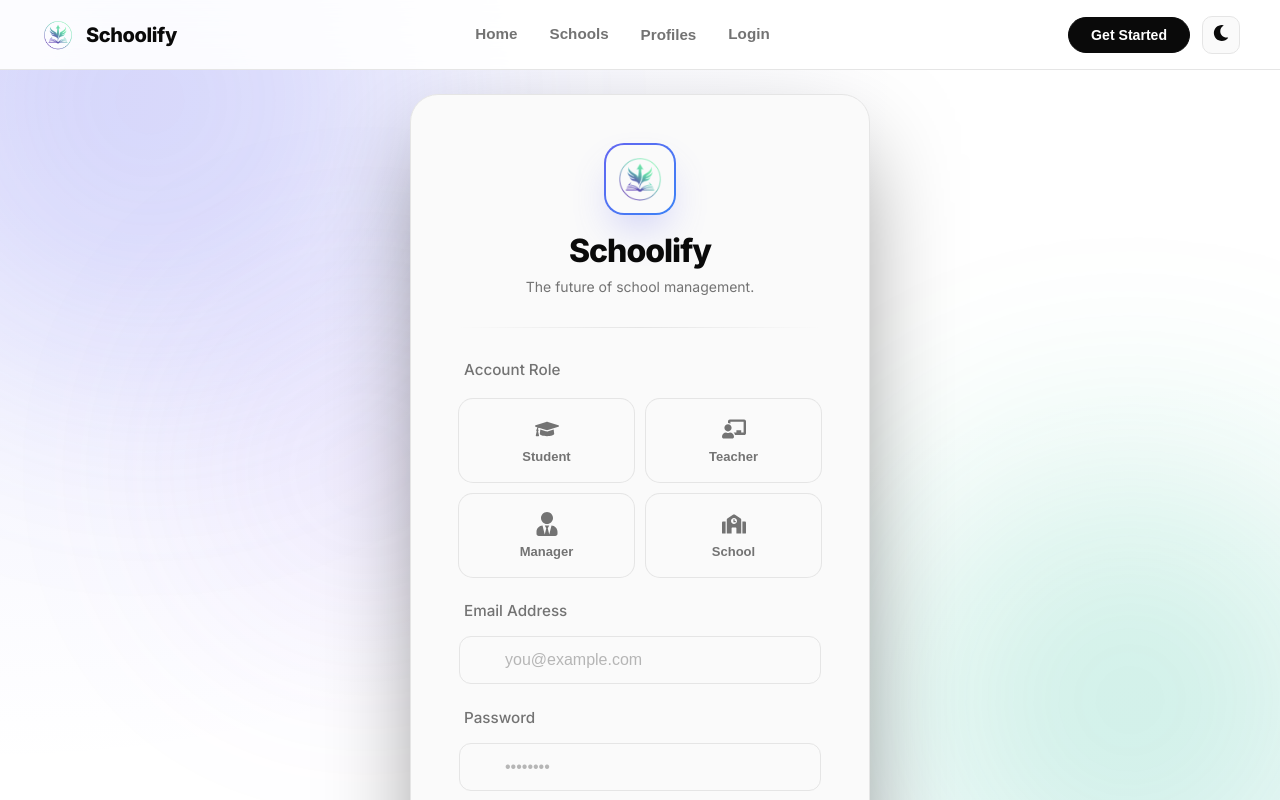
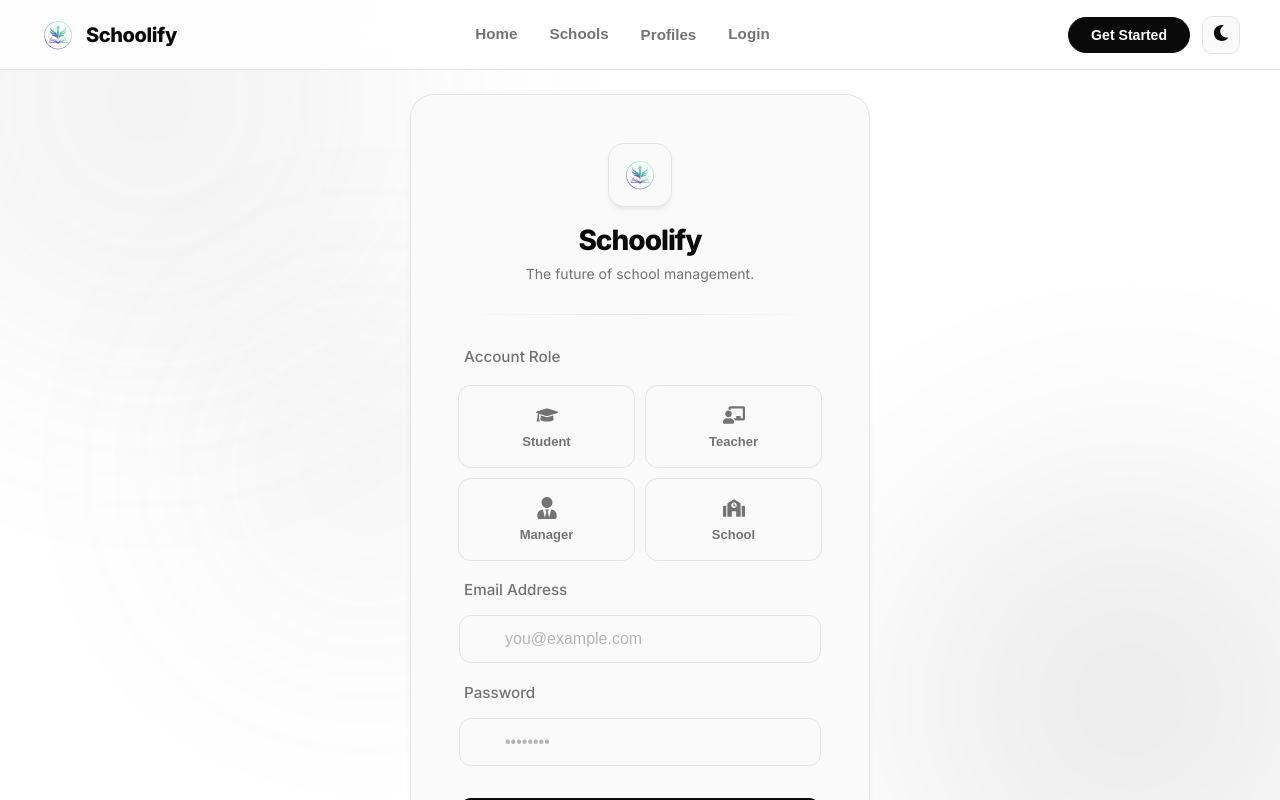
Before and after one commit to mohamed-ahmed99/Schoolify, a React (Vite) app in the folder front-end/: page /login in a window 1280 px wide. Built offline with nearby package versions, Linux system fonts and the light colour scheme.

Commit message:
Update login page styles to monochrome theme

```diff
--- a/front-end/src/pages/auth/Login.css
+++ b/front-end/src/pages/auth/Login.css
@@ -19,9 +19,6 @@
     font-family: "Inter", sans-serif;
     min-height: 100vh;
     background-color: var(--bg-primary);
-    background-image:
-        radial-gradient(at 0% 0%, rgba(99, 102, 241, 0.1) 0px, transparent 50%),
-        radial-gradient(at 100% 100%, rgba(96, 165, 250, 0.05) 0px, transparent 50%);
     display: flex;
     align-items: center;
     justify-content: center;
@@ -36,7 +33,7 @@
     position: fixed;
     border-radius: 50%;
     filter: blur(100px);
-    opacity: 0.25;
+    opacity: 0.1;
     pointer-events: none;
     z-index: 0;
 }
@@ -44,7 +41,7 @@
 .blob-1 {
     width: 600px;
     height: 600px;
-    background: radial-gradient(circle, #6366f1, transparent);
+    background: radial-gradient(circle, var(--text-secondary), transparent);
     top: -200px;
     left: -150px;
 }
@@ -52,7 +49,7 @@
 .blob-2 {
     width: 500px;
     height: 500px;
-    background: radial-gradient(circle, #10b981, transparent);
+    background: radial-gradient(circle, var(--text-primary), transparent);
     bottom: -150px;
     right: -100px;
 }
@@ -60,10 +57,9 @@
 .blob-3 {
     width: 350px;
     height: 350px;
-    background: radial-gradient(circle, #8b5cf6, transparent);
+    background: radial-gradient(circle, var(--text-secondary), transparent);
     bottom: 25%;
     left: 15%;
-    opacity: 0.15;
 }
 
 /* ---------- Card ---------- */
@@ -76,9 +72,9 @@
     backdrop-filter: blur(32px) saturate(180%);
     -webkit-backdrop-filter: blur(32px) saturate(180%);
     border: 1px solid var(--border-color);
-    border-radius: 28px;
+    border-radius: 24px;
     padding: 48px;
-    box-shadow: 0 40px 100px -20px rgba(0, 0, 0, 0.5);
+    box-shadow: var(--card-shadow);
     text-align: center;
     transition: background-color var(--transition-speed);
 }
@@ -89,27 +85,27 @@
 }
 
 .brand-icon {
-    width: 72px;
-    height: 72px;
+    width: 64px;
+    height: 64px;
     margin: 0 auto 16px;
-    border-radius: 20px;
-    background: linear-gradient(135deg, #6366f1, #3b82f6);
-    padding: 2px;
-    box-shadow: 0 20px 40px -10px rgba(99, 102, 241, 0.3);
+    border-radius: 16px;
+    background: var(--bg-secondary);
+    border: 1px solid var(--border-color);
+    padding: 8px;
+    box-shadow: var(--card-shadow);
 }
 
 .brand-icon-inner {
     width: 100%;
     height: 100%;
-    background: var(--bg-secondary);
-    border-radius: 18px;
+    background: transparent;
     display: flex;
     align-items: center;
     justify-content: center;
 }
 
 .brand-name {
-    font-size: 32px;
+    font-size: 28px;
     font-weight: 800;
     letter-spacing: -1px;
     color: var(--text-primary);
@@ -132,13 +128,13 @@
 .login-form {
     display: flex;
     flex-direction: column;
-    gap: 24px;
+    gap: 20px;
     text-align: left;
 }
 
 .field-label {
-    font-size: 14px;
-    font-weight: 500;
+    font-size: 13px;
+    font-weight: 600;
     color: var(--text-primary);
     margin-bottom: 8px;
     display: block;
@@ -165,10 +161,8 @@
     padding: 16px 12px;
     background: var(--input-bg);
     border: 2px solid transparent;
-    /* default transparent border instead of 1px to avoid layout jump on hover */
     box-shadow: 0 0 0 1px var(--border-color);
-    /* fake 1px border */
-    border-radius: 14px;
+    border-radius: 12px;
     color: var(--text-secondary);
     font-size: 13px;
     font-weight: 600;
@@ -182,13 +176,13 @@
 }
 
 .role-card.active {
-    background: rgba(var(--accent-rgb, 59, 130, 246), 0.1);
-    box-shadow: 0 0 0 2px var(--accent-primary);
-    color: var(--accent-primary);
+    background: var(--bg-tertiary);
+    box-shadow: 0 0 0 2px var(--text-primary);
+    color: var(--text-primary);
 }
 
 .role-card .role-icon {
-    font-size: 24px;
+    font-size: 22px;
     transition: transform 0.2s;
 }
 
@@ -209,10 +203,10 @@
     width: 100%;
     background: var(--input-bg);
     border: 1px solid var(--border-color);
-    border-radius: 14px;
+    border-radius: 12px;
     padding: 14px 16px 14px 48px;
     color: var(--text-primary);
-    font-size: 15px;
+    font-size: 14px;
     transition: all var(--transition-speed);
 }
 
@@ -223,9 +217,9 @@
 
 .field-input:focus {
     background: var(--input-focus);
-    border-color: var(--accent-primary);
+    border-color: var(--text-primary);
     outline: none;
-    box-shadow: 0 0 0 4px rgba(99, 102, 241, 0.1);
+    box-shadow: 0 0 0 4px var(--input-focus);
 }
 
 /* Select Specifics */
@@ -235,7 +229,7 @@
 }
 
 .field-select option {
-    background: var(--input-bg);
+    background: var(--bg-primary);
     color: var(--text-primary);
 }
 
@@ -250,14 +244,17 @@
 
 /* Error States */
 .field-group.field-error .field-input {
-    border-color: var(--error);
-    box-shadow: 0 0 0 4px rgba(244, 63, 94, 0.1);
+    border-color: var(--text-primary);
+    /* Keeping it monochrome style, or can use mild error color if available */
+    /* Alternatively just use a subtle red if var(--error) is defined in index, wait var(--error) isn't in index strictly but we can use red */
+    border-color: #ef4444;
+    box-shadow: 0 0 0 4px rgba(239, 68, 68, 0.1);
 }
 
 .field-error-msg {
-    color: var(--error);
+    color: #ef4444;
     font-size: 12px;
-    margin-top: 4px;
+    margin-top: 6px;
     display: block;
 }
 
@@ -279,27 +276,26 @@
 
 .login-btn {
     width: 100%;
-    padding: 16px;
-    border-radius: 14px;
-    background: linear-gradient(135deg, #6366f1, #4f46e5);
-    color: white;
+    padding: 14px;
+    border-radius: 12px;
+    background: var(--text-primary);
+    color: var(--bg-primary);
     font-weight: 600;
-    font-size: 16px;
+    font-size: 15px;
     border: none;
     cursor: pointer;
     transition: all var(--transition-speed);
     display: flex;
     align-items: center;
     justify-content: center;
-    gap: 12px;
+    gap: 10px;
     margin-top: 12px;
-    box-shadow: 0 20px 40px -10px rgba(79, 70, 229, 0.3);
+    box-shadow: var(--card-shadow);
 }
 
 .login-btn:hover {
     transform: translateY(-2px);
-    box-shadow: 0 25px 50px -12px rgba(79, 70, 229, 0.4);
-    filter: brightness(1.1);
+    opacity: 0.9;
 }
 
 .login-btn:disabled {
@@ -311,14 +307,14 @@
 .auth-switch {
     margin-top: 32px;
     color: var(--text-secondary);
-    font-size: 15px;
+    font-size: 14px;
 }
 
 .auth-switch button {
     background: none;
     border: none;
-    color: var(--accent-primary);
-    font-weight: 600;
+    color: var(--text-primary);
+    font-weight: 700;
     cursor: pointer;
     margin-left: 4px;
     transition: color var(--transition-speed);
@@ -326,14 +322,12 @@
 
 .auth-switch button:hover {
     text-decoration: underline;
-    opacity: 0.8;
 }
 
 .student-notice {
     margin-top: 16px;
     font-size: 13px;
-    color: #10b981;
-    opacity: 0.9;
+    color: var(--text-secondary);
 }
 
 .login-footer {
@@ -357,14 +351,15 @@
 }
 
 .login-card {
-    animation: fadeIn 0.8s ease-out;
+    animation: fadeIn 0.6s ease-out;
 }
 
 /* ---------- Responsive ---------- */
 @media (max-width: 480px) {
     .login-card {
-        padding: 36px 24px 28px;
+        padding: 32px 24px;
         border-radius: 20px;
+        margin: 16px;
     }
 
     .brand-name {
```
